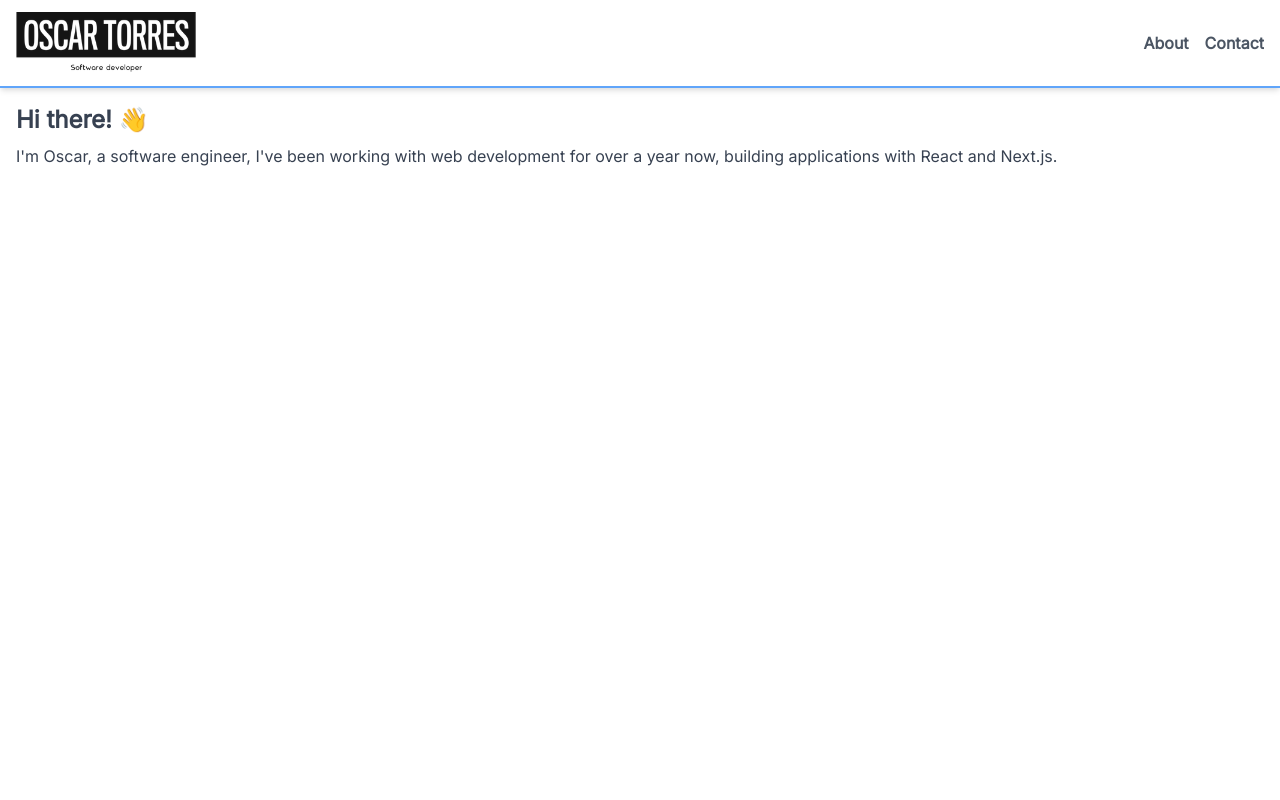
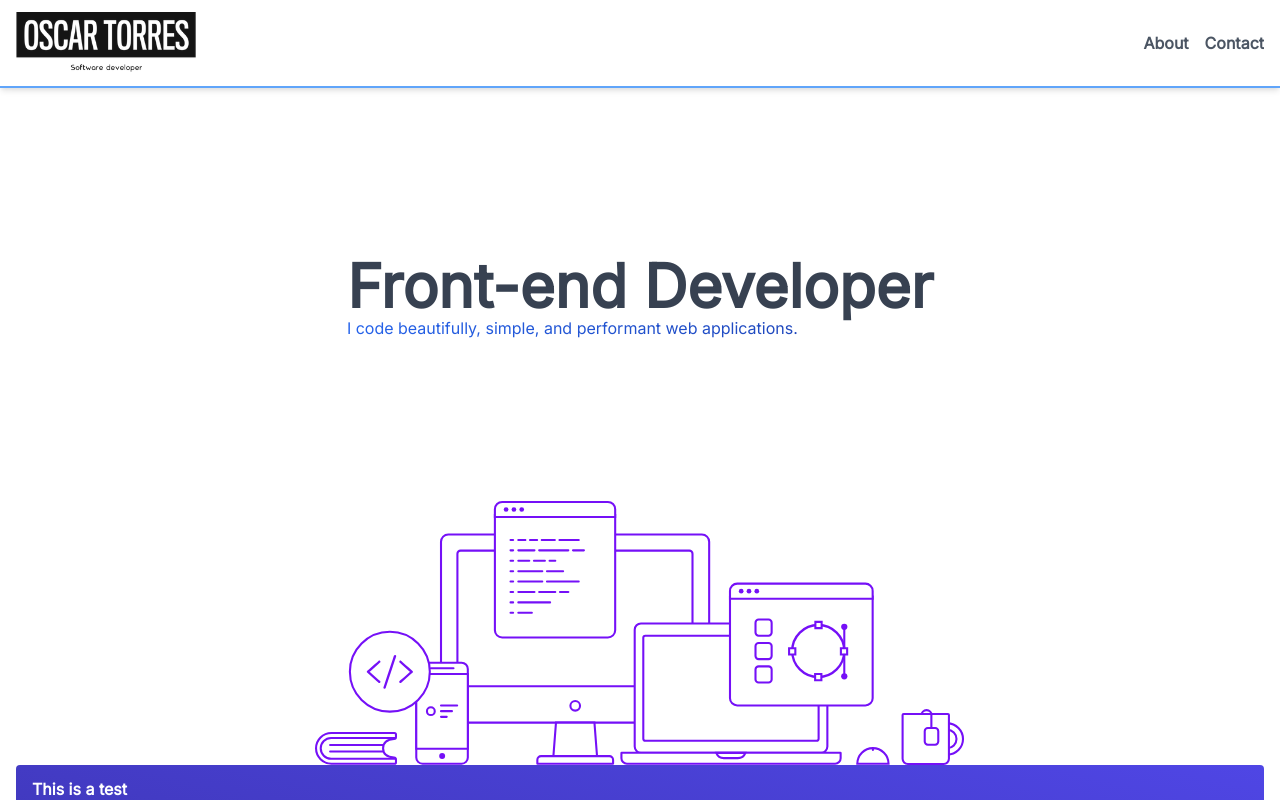
Before and after one commit to OscarDTorresB/portafolio, a Next.js app: page / in a window 1280 px wide. Shown: the top 800 px of the page. Built offline with nearby package versions, Linux system fonts and the light colour scheme.

Commit message:
Small changes to home page

```diff
--- a/components/layout/layout.tsx
+++ b/components/layout/layout.tsx
@@ -8,7 +8,7 @@ const Layout: NextPage = ({ children }) => {
       <Head>
         <link rel="icon" href="/favicon.ico" />
       </Head>
-      <div className="w-screen h-screen">
+      <div>
         <Navbar />
         <main className="px-4 py-2 max-h-full max-w-screen-xl mx-auto">
           {children}
--- a/components/navbar/navbar.tsx
+++ b/components/navbar/navbar.tsx
@@ -20,7 +20,7 @@ const Navbar: NextPage = () => {
   ];
 
   return (
-    <header className="sticky top-0 mx-auto py-2 px-4 bg-white font-semibold shadow-md border-b-2 border-blue-400">
+    <header className="sticky top-0 mx-auto py-2 px-4 bg-white font-semibold shadow-md border-b-2 border-blue-400 z-40">
       <nav className="max-w-screen-xl mx-auto">
         <div className="flex flex-col md:flex-row md:justify-between items-center">
           <div className="flex items-center">
--- a/pages/index.tsx
+++ b/pages/index.tsx
@@ -1,5 +1,7 @@
 import type { NextPage } from 'next'
 import Head from 'next/head'
+import Image from 'next/image'
+import SystemsImage from 'public/assets/hero.svg'
 
 const Home: NextPage = () => {
   return (
@@ -8,16 +10,23 @@ const Home: NextPage = () => {
         <title>Oscar&apos;s Portfolio</title>
         <meta name="description" content="Oscar's Portfolio" />
       </Head>
-      <div className="container">
-        <h1 className="title">
-          Hi there! 👋
+      <section className="container max-w-full w-max mx-auto mt-40 px-4">
+        <h1 className="text-6xl font-semibold">
+          Front-end Developer
         </h1>
-        <p className="">
-          I&apos;m Oscar, a software engineer, I&apos;ve been working with web
-          development for over a year now, building applications with React
-          and Next.js.
-        </p>
+        <h2 className="bg-gradient-to-r from-blue-600 to-blue-800 bg-clip-text text-transparent font-medium">
+          I code beautifully, simple, and performant web applications.
+        </h2>
+      </section>
+      <div className="grid justify-center mt-40">
+        <Image
+          src={SystemsImage}
+          alt="A computer with a bunch of screens"
+        />
       </div>
+      <section className="bg-gradient-to-tr from-indigo-800 to-indigo-600 text-white font-semibold h-72 rounded-sm md:rounded px-4 py-3">
+        This is a test
+      </section>
     </>
   )
 }
--- a/styles/globals.css
+++ b/styles/globals.css
@@ -20,5 +20,9 @@ body {
 }
 
 .title {
-  @apply text-2xl font-semibold my-2 text-gray-700;
+  @apply text-2xl font-semibold my-2;
 }
+
+.blue-link {
+  @apply text-blue-500 hover:text-blue-700;
+}
```
Also changed, not shown: public/assets/hero.svg (added).
